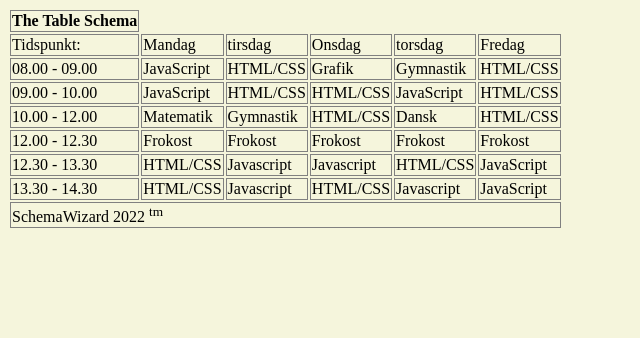
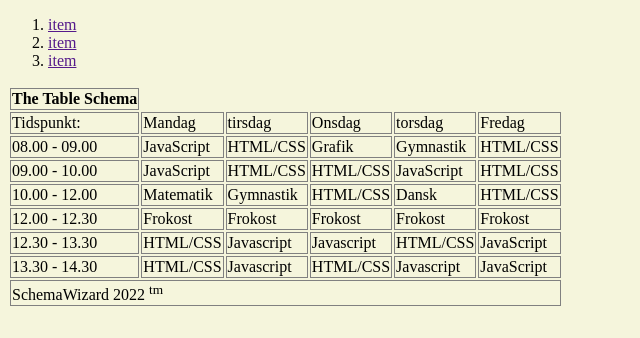
Before and after one commit to BeastTheNinja/Tabeller, a plain HTML site: page index.html in a window 1280 px wide. Shown: the whole page, without its empty margins (0-640 px from the left). Drawn offline with Linux system fonts and the light colour scheme.

Commit message:
change #1

```diff
--- a/index.html
+++ b/index.html
@@ -8,6 +8,16 @@
     <link rel="stylesheet" href="assets/css/main.css">
 </head>
 <body>
+    <section>
+    <div>
+        <ol>
+            <li><a href="">item</a></li>
+            <li><a href="">item</a></li>
+            <li><a href="">item</a></li>
+        </ol>
+    </div>
+    </section>
+    <section>
     <div>
         <table>
             <tr>
@@ -74,5 +84,6 @@
             </tr>
         </table>
     </div>
+    </section>
 </body>
 </html>
```
